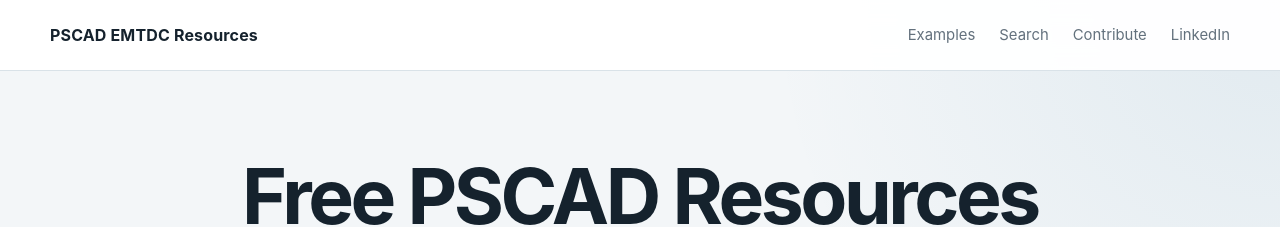
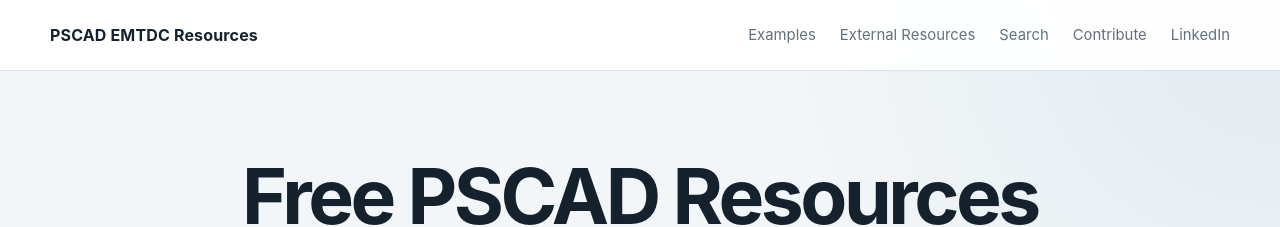
Before and after one commit to EMT-Tools/emt-tools.github.io, a Jekyll site: the page built from index.html, in a window 1280 px wide. Shown: the top 227 px of the page. Built offline with Jekyll 4.4.1, drawn with Linux system fonts in a browser that asks for light colours.

Commit message:
Update default.html

```diff
--- a/_layouts/default.html
+++ b/_layouts/default.html
@@ -510,6 +510,7 @@
       <a class="brand" href="/#top">PSCAD EMTDC Resources</a>
       <nav aria-label="Main navigation" class="nav-links">
         <a href="/#examples">Examples</a>
+        <a href="/#external-section">External Resources</a>
         <a href="/#search">Search</a>
         <a href="{{ '/contribute/' | relative_url }}">Contribute</a>
         <a href="https://www.linkedin.com/in/mathiaspielahn/" rel="noopener noreferrer" target="_blank">LinkedIn</a>
```
